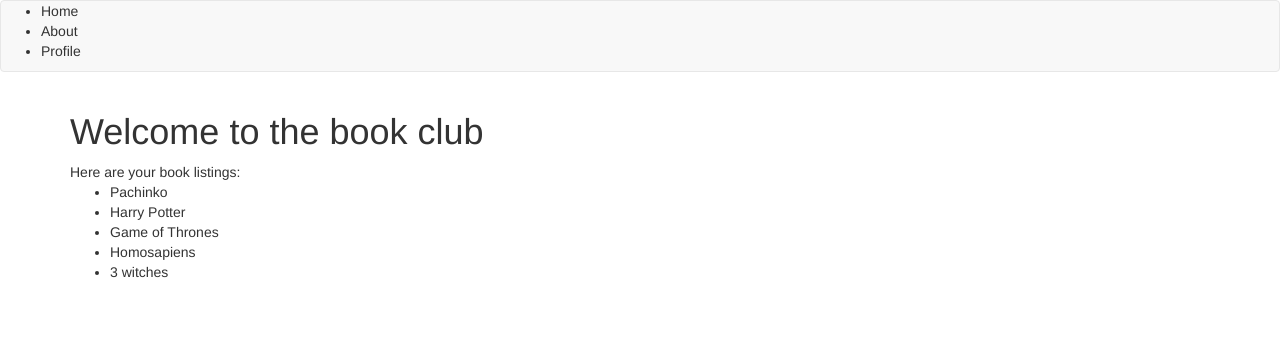
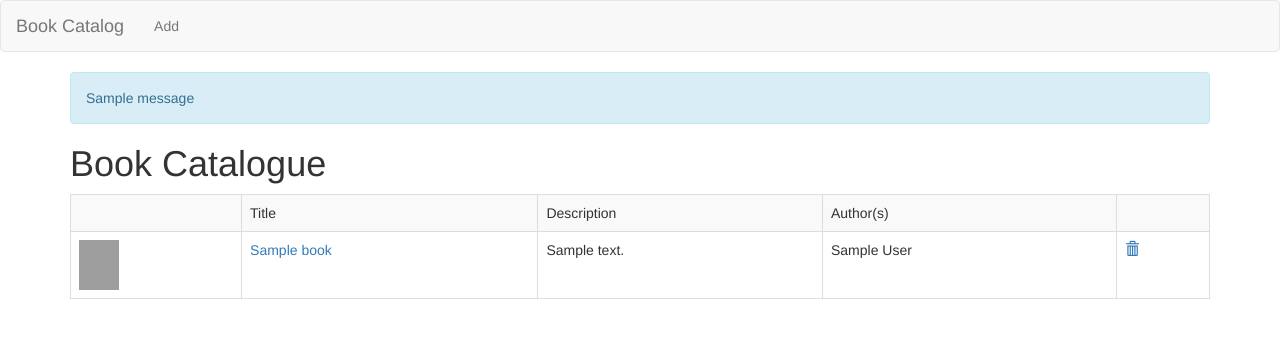
Before and after one commit to abhinavchat/book-store, a Flask app: page / in a window 1280 px wide. Shown: the top 338 px of the page. Run offline with Flask 2, Linux system fonts and the light colour scheme; tables that the repository leaves empty hold one stand-in row (values such as "Sample post"); one stand-in notice (Sample message) is shown; some libraries are stand-ins or nearby versions; grey boxes are pictures that could not be loaded.

Commit message:
Book resource CRUD

```diff
--- a/book.py
+++ b/book.py
@@ -1,6 +1,6 @@
 from book_store import app, db
-from book_store.models import User
+from book_store.models import Book
 
 @app.shell_context_processor
 def make_shell_context():
-    return {'db': db, 'User': User}
+    return {'db': db, 'Book': Book}
--- a/book_store/__init__.py
+++ b/book_store/__init__.py
@@ -5,10 +5,10 @@ from flask_bootstrap import Bootstrap
 from config import Config
 
 app = Flask(__name__)
+app.config.from_object(Config)
+
 db = SQLAlchemy(app)
 migrate = Migrate(app, db)
 Bootstrap(app)
 
-app.config.from_object(Config)
-
 from book_store import routes
--- a/book_store/models.py
+++ b/book_store/models.py
@@ -1,31 +1,11 @@
 from book_store import app, db
-
-class User(db.Model):
-    id = db.Column(db.Integer, primary_key=True)
-    username = db.Column(db.String(25), unique=True, index=True)
-    email = db.Column(db.String(50), unique=True, index=True)
-    phone = db.Column(db.String(10), unique=True, index=True)
-    password_hash = db.Column(db.String(120))
-
-    def __repr__(self):
-        return f"<User {self.username}>"
-
 class Book(db.Model):
     id = db.Column(db.Integer, primary_key=True)
-    title = db.Column(db.String(120))
+    title = db.Column(db.String(120), unique=True, index=True)
     preview_url = db.Column(db.String(200))
     description = db.Column(db.String(500))
     pages = db.Column(db.Integer)
-    author_id = db.Column(db.Integer, db.ForeignKey('author.id'))
+    authors = db.Column(db.String)
 
     def __repr__(self):
         return f"<Book {self.title}>"
-
-
-class Author(db.Model):
-    id = db.Column(db.Integer, primary_key=True)
-    name = db.Column(db.String(100))
-    books = db.relationship('Book', backref='author', lazy='dynamic')
-
-    def __repr__(self):
-        return f"<Author {self.name}>"
--- a/book_store/routes.py
+++ b/book_store/routes.py
@@ -1,21 +1,64 @@
-from flask import render_template
-from book_store import app
-from book_store.models import User
+from flask import flash, render_template, redirect, url_for
+from book_store import app, db
+from book_store.models import Book
+from book_store.forms import AddBookForm, EditBookForm
+import requests
+
 
 @app.route('/')
 @app.route('/home')
 def home():
-    return render_template('index.html', title='Home')
-
-@app.route('/login')
-def login():
-    pass
-
-@app.route('/logout')
-def logout():
-    pass
+    books = Book.query.all()
+    print(books)
+    return render_template('index.html', title='Home', books = books)
 
 
-@app.route('/register')
-def register():
-    pass
+@app.route('/book', methods=['GET', 'POST'])
+def add_book():
+    form = AddBookForm()
+    if form.validate_on_submit():
+        book = Book(title=form.title.data,
+        preview_url=form.preview_url.data,
+        description=form.description.data,
+        pages=form.pages.data,
+        authors=form.authors.data)
+        db.session.add(book)
+        db.session.commit()
+        flash(f"Book added successfully!")
+        return redirect(url_for('home'))
+    return render_template('book.html', form=form)
+
+
+@app.route('/book/<id>', methods=['GET', 'POST'])
+def book(id):
+    book = Book.query.get_or_404(id)
+    form = EditBookForm()
+    if form.validate_on_submit():
+        book.title = form.title.data
+        book.description = form.description.data
+        book.pages = form.pages.data
+        book.preview_url = form.preview_url.data
+        book.authors = form.authors.data
+
+        db.session.add(book)
+        db.session.commit()
+        flash(f'Book has been updated')
+        return redirect(url_for('home'))
+
+    form.title.data = book.title
+    form.description.data = book.description
+    # form.author.data = ','.join([author.name for author in book.authors])
+    form.pages.data = book.pages
+    form.preview_url.data = book.preview_url
+    authors = book.authors
+    return render_template('book.html', form=form)
+
+
+@app.route('/book/<id>/delete')
+def delete_book(id):
+    book = Book.query.get_or_404(id)
+    if book:
+        db.session.delete(book)
+        db.session.commit()
+        flash(f'Your book deleted successfully!')
+    return redirect(url_for('home'))
--- /dev/null
+++ b/book_store/static/js/fetch.js
@@ -0,0 +1,3 @@
+(function(){
+    alert('hello');
+})();
--- a/book_store/templates/base.html
+++ b/book_store/templates/base.html
@@ -7,16 +7,28 @@
     {% endif %}
 {% endblock %}
 {% block navbar %}
-    <nav class="navbar navbar-default">
-        <ul>
-            <li>Home</li>
-            <li>About</li>
-            <li>Profile</li>
+<nav class="navbar navbar-default">
+    <div class="navbar-header">
+        <a class="navbar-brand" href="{{ url_for('home') }}">Book Catalog</a>
+    </div>
+    <div class="collapse navbar-collapse" id="navbarCollapse">
+        <ul class="nav navbar-nav">
+            <li class="nav-item">
+                <a class="nav-link" href="{{ url_for('add_book') }}">Add</a>
+            </li>
         </ul>
-    </nav>
+    </div>
+</nav>
 {% endblock %}
 {% block content %}
     <div class="container">
+        {% with messages = get_flashed_messages() %}
+        {% if messages %}
+            {% for message in messages %}
+            <div class="alert alert-info" role="alert">{{ message }}</div>
+            {% endfor %}
+        {% endif %}
+        {% endwith %}
 
         {% block appcontent %}{% endblock %}
     </div>
--- a/book_store/templates/index.html
+++ b/book_store/templates/index.html
@@ -1,12 +1,27 @@
 {% extends 'base.html' %}
 {% block appcontent %}
-<h1>Welcome to the book club</h1>
-<span>Here are your book listings:</span>
-<ul>
-    <li>Pachinko</li>
-    <li>Harry Potter</li>
-    <li>Game of Thrones</li>
-    <li>Homosapiens</li>
-    <li>3 witches</li>
-</ul>
+<h1>Book Catalogue</h1>
+
+{% if books %}
+<table class="table table-striped table-bordered">
+    <tr>
+        <td></td>
+        <td>Title</td>
+        <td>Description</td>
+        <td>Author(s)</td>
+        <td></td>
+    </tr>
+    {% for book in books %}
+        <tr>
+            <td><img src="{{ book.preview_url }}" alt="" style="height:50px; width:40px;"></td>
+            <td><a href="{{ url_for('book', id = book.id) }}">{{ book.title }}</a></td>
+            <td>{{ book.description }}</td>
+            <td>
+                {{ book.authors }}
+            </td>
+            <td><a href="{{ url_for('delete_book', id=book.id) }}"><span class="glyphicon glyphicon-trash" aria-hidden="true"></span></a></td>
+        </tr>
+    {% endfor %}
+</table>
+{% endif %}
 {% endblock %}
```
Also changed, not shown: book_store/forms.py (added, +28 -0 lines), book_store/templates/book.html (added, +11 -0 lines), migrations/versions/682854c6da1a_delete_user_and_author_tables.py (added, +62 -0 lines), migrations/versions/91229b173ac7_many_many_between_book_and_author.py (added, +37 -0 lines).
